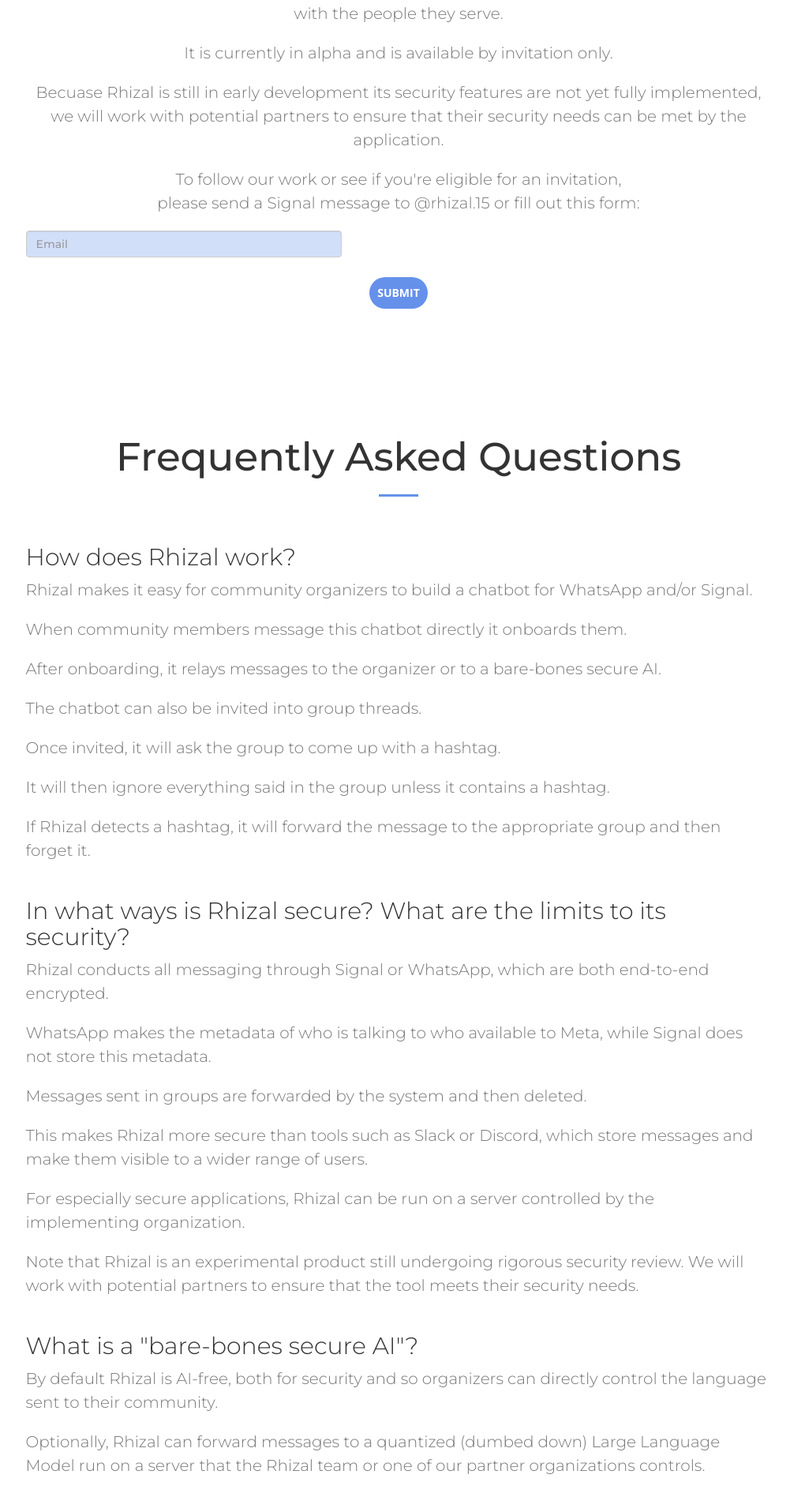
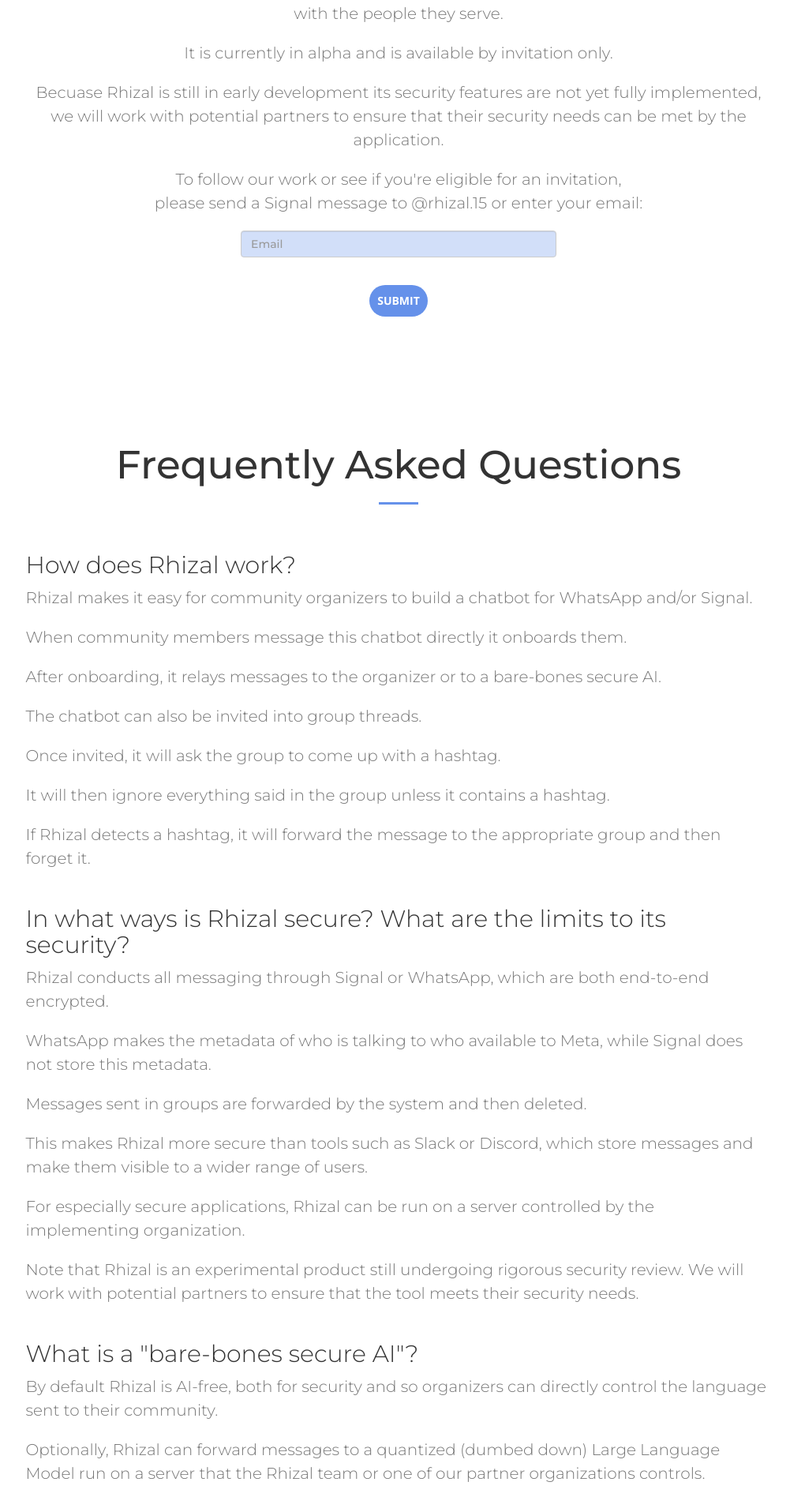
Before and after one commit to davidgljay/rhizal_landing, a Jekyll site: the page built from index.html, in a window 1280 px wide. Shown: the part 3596-5492 px from the top of the page at 79% size, without its empty margins (135-1136 px from the left). Built offline with Jekyll 4.4.1, drawn with Linux system fonts in a browser that asks for light colours; nearby versions of some CDN libraries.

Commit message:
Updating styling for email form, updating email link.

```diff
--- a/_includes/about.html
+++ b/_includes/about.html
@@ -9,8 +9,8 @@
                 <p>It is an experiment in helping people who build community better understand and connect with the people they serve.</p>
                 <p>It is currently in alpha and is available by invitation only.</p>
                 <p>Becuase Rhizal is still in early development its security features are not yet fully implemented, we will work with potential partners to ensure that their security needs can be met by the application.
-                <p>To follow our work or see if you're eligible for an invitation,</br> please send a Signal message to @rhizal.15 or fill out this form:</p>
-                {% include signup.html %}
+                <p>To follow our work or see if you're eligible for an invitation,</br> please send a Signal message to @rhizal.15 or enter your email:</p>
+                <div class="text-center">{% include signup.html %}</div>
             </div>
         </div>
     </div>
--- a/_includes/signup.html
+++ b/_includes/signup.html
@@ -1,6 +1,6 @@
 <div>
 <form id="email-form" action="#" class="mt-20 form-blue">
-  <div class="form-group">
+  <div class="form-group form-center">
     <label style="display: none;" for="email">Email</label>
     <input type="email" class="form-control" id="email" name="email" placeholder="Email" required style="max-width: 400px;">
   </div>
--- a/css/main.scss
+++ b/css/main.scss
@@ -299,6 +299,11 @@
   }
 }
 
+.form-center {
+  display: flex;
+  justify-content:center;
+}
+
 @media (max-width: 1200px) {
 
   header {
--- a/js/custom.js
+++ b/js/custom.js
@@ -14,9 +14,9 @@
         emailSubmitted = true;
         var formData = new FormData(this);
         $.ajax({
-        url: 'https://hooks.zapier.com/hooks/catch/14500435/u326m5w/',
+        url: 'https://gettoolkit.app/webhook/eyJhbGciOiJkaXIiLCJlbmMiOiJBMjU2R0NNIn0..9lLhj4hbJLoxkcG8.K-nkGoLjbuy59mQSiupxlMqGHMfFKhpNAzFjfesj0SpBJdZe2W6ieuhVfhFWjHfSj3mWXH8fl5JMhQJNHqeQfGwOC_oLXu1s5Ek.sBhVr9eWOZheBNoWs9TtIQ',
         type: 'post',
-        data: formData,
+        data: {...formData, site: "rhizal"},
         contentType: false,
         processData: false,
         });
```
Also changed, not shown: 4 other files.
